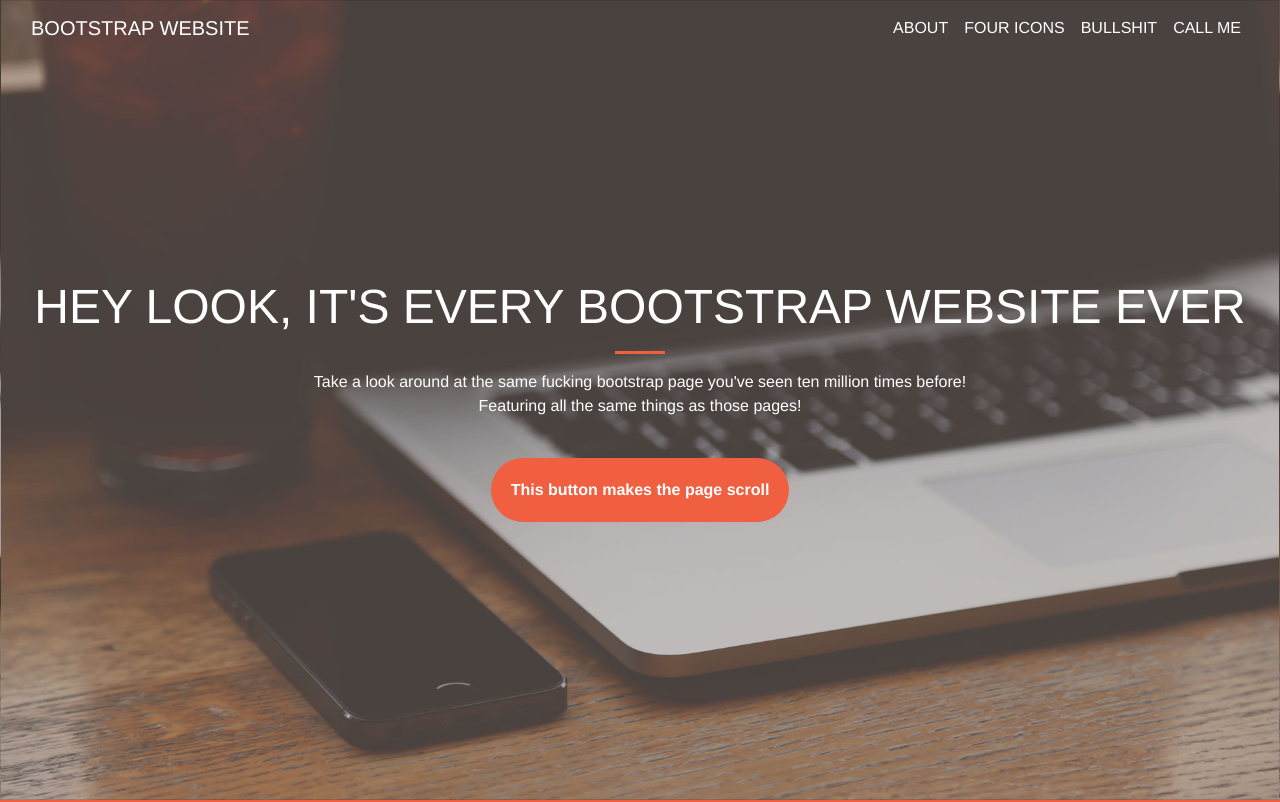
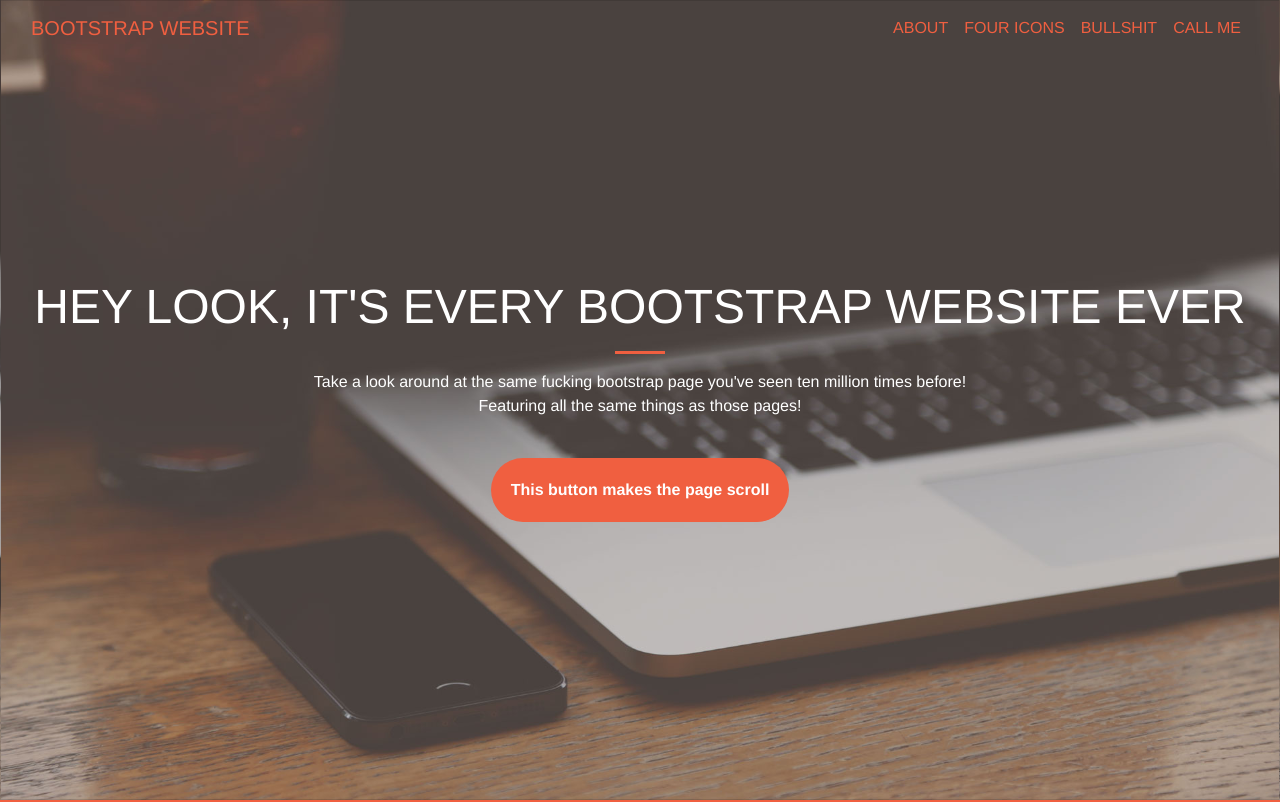
Before and after one commit to XccelerateOrg/FTWD_Web_Day_04, a plain HTML site: page Exercise_A/index.html in a window 1280 px wide. Shown: the top 802 px of the page. Drawn offline with nearby package versions, Linux system fonts and the light colour scheme.

Commit message:
finish apart from navbar issue

```diff
--- a/Exercise_A/assets/css/style.css
+++ b/Exercise_A/assets/css/style.css
@@ -9,18 +9,19 @@ body{
 
 /* navbar */
 .navbar-brand{
-    color: white;
+    color: #f05f40;
 }
 .nav-link{
-    color: white;
+    color: #f05f40;
 }
 .nav-link:hover{
     color: grey;
 }
 
-.scrolling-active{
-    background-color: white;
-}
+.navbar-fixed-top.scrolled {
+    background-color: #fff !important;
+    transition: background-color 200ms linear;
+  }
 
 /* jumbotron */
 
--- a/Exercise_A/assets/js/script.js
+++ b/Exercise_A/assets/js/script.js
@@ -1,3 +1,8 @@
 // Write your JavaScript script here.
 
-console.log("Hi");
+$(function () {
+    $(document).scroll(function () {
+        var $nav = $(".navbar-fixed-top");
+        $nav.toggleClass('scrolled', $(this).scrollTop() > $nav.height());
+    });
+});
--- a/Exercise_A/index.html
+++ b/Exercise_A/index.html
@@ -36,18 +36,11 @@
 
   <!-- Nav bar setup -->
   <!-- As a link -->
-  <nav class="navbar navbar-expand-lg bg-transparent fixed-top">
+  <header>
+    <nav class="navbar navbar-expand-lg bg-transparent fixed-top navbar-fixed-top">
       <div class="container-fluid">
         <a class="navbar-brand" href="#">BOOTSTRAP WEBSITE</a>
-      <button
-        class="navbar-toggler"
-        type="button"
-        data-bs-toggle="collapse"
-        data-bs-target="#navbarNavAltMarkup"
-        aria-controls="navbarNavAltMarkup"
-        aria-expanded="false"
-        aria-label="Toggle navigation"
-      >
+        <button class="navbar-toggler" type="button" data-bs-toggle="collapse" data-bs-target="#navbarNavAltMarkup" aria-controls="navbarNavAltMarkup" aria-expanded="false" aria-label="Toggle navigation">
           <span class="navbar-toggler-icon"></span>
         </button>
         <div
@@ -56,13 +49,16 @@
         >
           <div class="navbar-nav">
             <a class="nav-link page-scroll" href="#about">ABOUT</a>
-          <a class="nav-link page-scroll" href="#">FOUR ICONS</a>
-          <a class="nav-link page-scroll" href="#">BULLSHIT</a>
-          <a class="nav-link page-scroll" href="#">CALL ME</a>
+            <a class="nav-link page-scroll" href="#features">FOUR ICONS</a>
+            <a class="nav-link page-scroll" href="#bullshit">BULLSHIT</a>
+            <a class="nav-link page-scroll" href="#callme">CALL ME</a>
           </div>
         </div>
       </div>
     </nav>
+  </header>
+
+
   <body data-spy="scroll" data-target=".navbar">
     <!-- data-spy="scroll" data-target=".navbar" data-offset="50" -->
     <!--Allows us to track the progress of the scroll -->
@@ -117,7 +113,7 @@
     </section>
 
     <!-- Four icons -->
-    <section class="features">
+    <section id="features">
       <div class="col-lg-12 text-center">
         <h2>So Fucking Creative</h2>
         <hr />
@@ -162,6 +158,7 @@
       </div>
     </section>
     <!-- Four pictures with overlay etc -->
+    <section id="bullshit">
       <div class="container-fluid">
         <div class="row row-cols-1 row-cols-sm-2 row-cols-md-4">
           <div class="col">
@@ -202,6 +199,7 @@
           </div>
         </div>
       </div>
+    </section>
 
     <aside class="bg-dark">
       <div class="container text-center">
@@ -214,7 +212,7 @@
       </div>
     </aside>
     <!-- contact me container -->
-    <section>
+    <section id="callme">
       <div class="col-lg-12 text-center mt-5">
         <div class="row justify-content-center">
           <div class="col-lg-8 col-lg-offset-2 text-center">
@@ -242,6 +240,8 @@ Honestly this template does look really nice, though.
     </section>
 
     <!-- All scripts we need jquery, bootstrap, smooth scroll, local script -->
+
+
     <script
     src="https://code.jquery.com/jquery-3.5.1.js"
     integrity="sha256-QWo7LDvxbWT2tbbQ97B53yJnYU3WhH/C8ycbRAkjPDc="
```
Also changed, not shown: README.md. Lines whose indentation alone changed are shown as unchanged.
